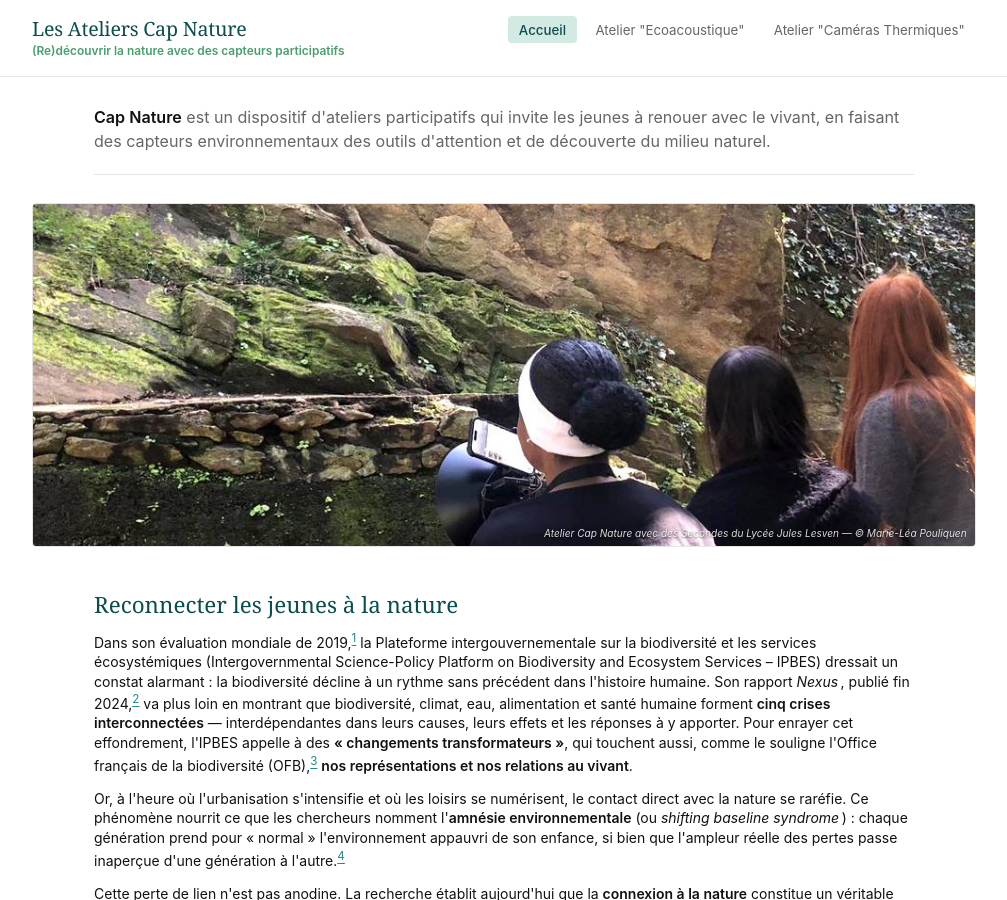
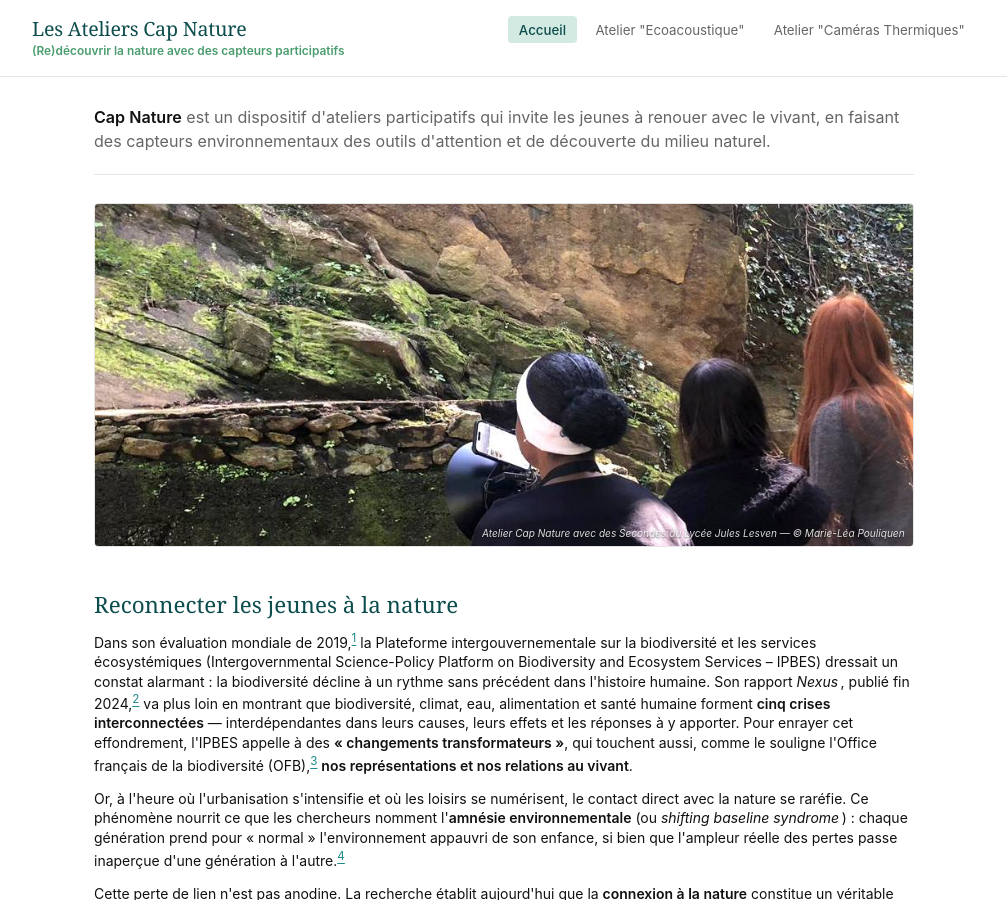
Before and after one commit to marieleapouliquen/wiki-cap-nature, a Jekyll site: the page built from index.md, in a window 1280 px wide and 900 px high. Shown: the whole window, without its empty margins (136-1143 px from the left). Built offline with Jekyll 4.4.1, drawn with Linux system fonts in a browser that asks for light colours.

Commit message:
Update main.css

```diff
--- a/assets/css/main.css
+++ b/assets/css/main.css
@@ -548,7 +548,7 @@ main.content > p > em, main.content > em {
 .page-banner {
   position: relative;
   margin: 0 auto 2.5rem auto;
-  max-width: var(--maxw);
+  max-width: var(--readw);       /* aligné sur la colonne de lecture (820px) */
   border-radius: 4px;
   overflow: hidden;
   border: 1px solid var(--color-border);
```
